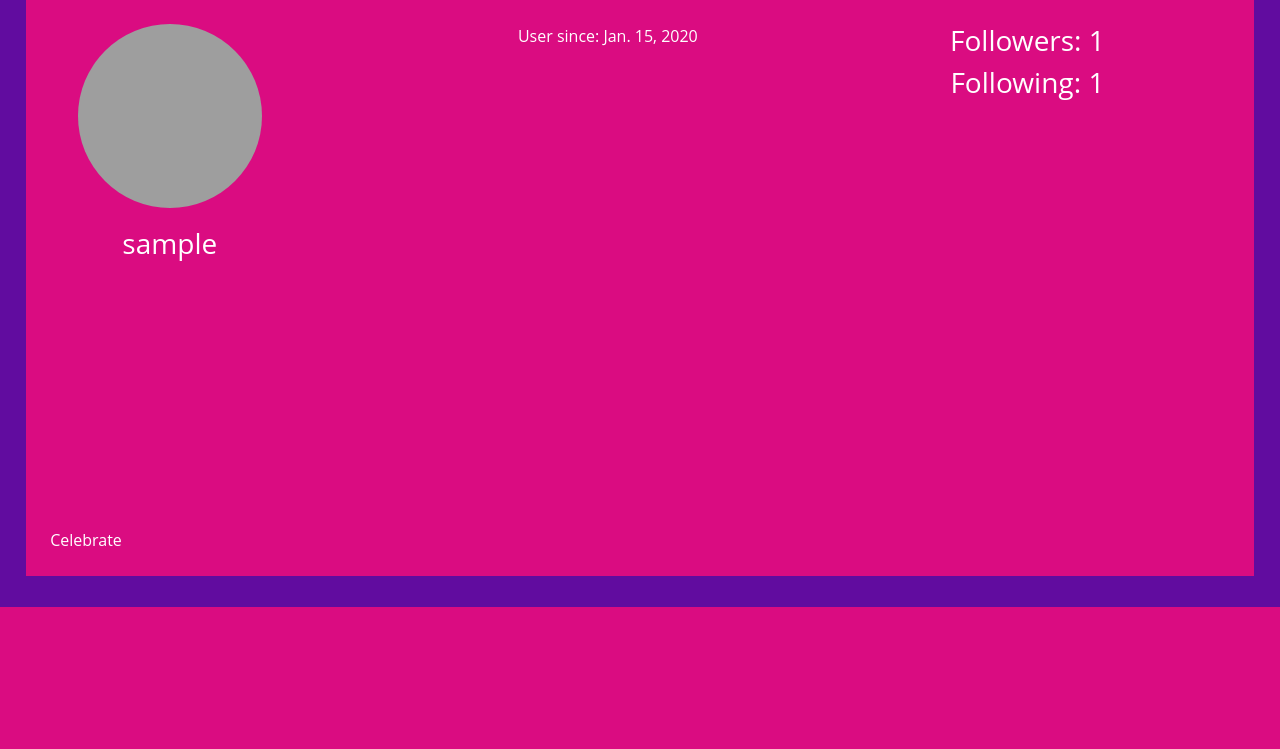
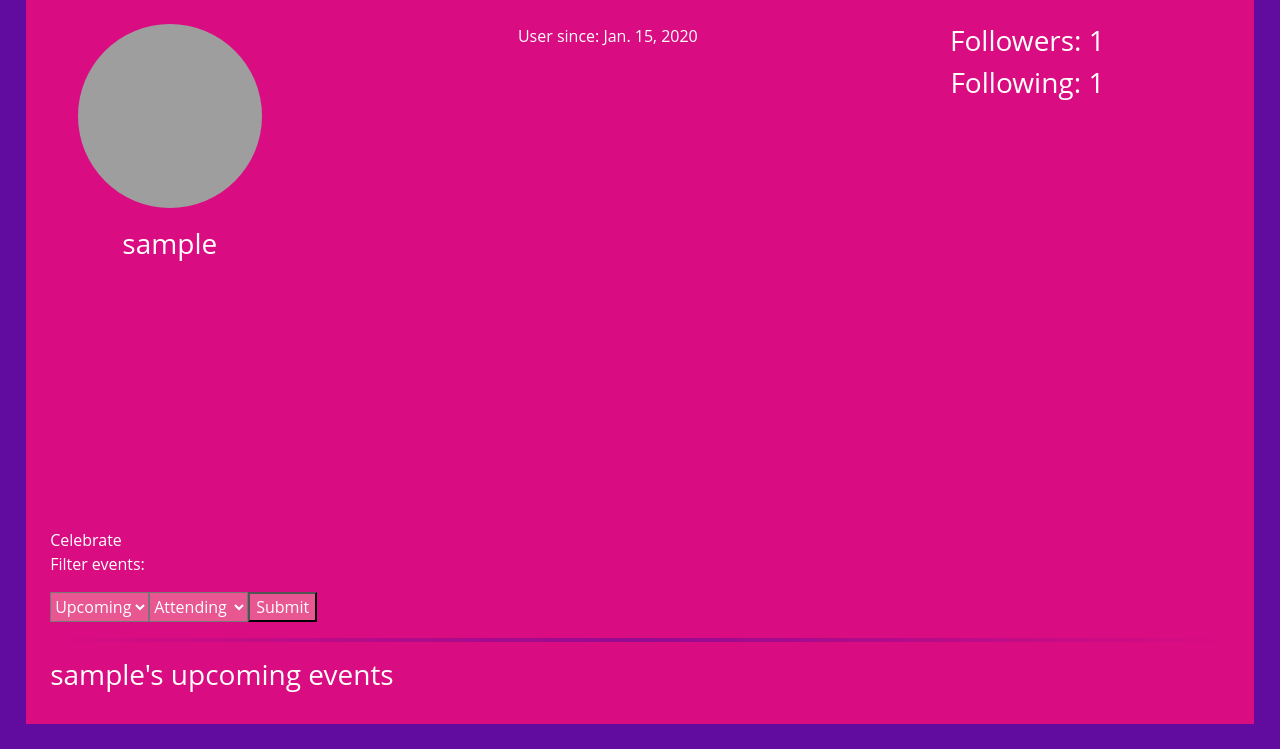
Before and after one commit to JoeOvenden/Runner, a Django app: template templates/runner/profile.html in a window 1280 px wide. Shown: the part 193-942 px from the top of the page. Before the commit the page ends 800 px from the top, so only its background shows below. Run offline with Django 3.2, Linux system fonts and the light colour scheme; tables that the repository leaves empty hold one stand-in row (values such as "Sample post"); the template is opened without the code that fills it: values that come from a table or form of the project are taken from there, most other values are stand-ins (such as "Sample title", 1, 10 or a date in 2020); some libraries are stand-ins or nearby versions; grey boxes are pictures that could not be loaded.

Commit message:
Removed date and time field from Event model and replaced with datetime

```diff
--- a/admin.py
+++ b/admin.py
@@ -8,7 +8,7 @@
     list_display = ("user_following", "user_followed")
 
 class EventAdmin(admin.ModelAdmin):
-    list_display = ("id", "title", "organiser", "date", "time", "date_time", "description")
+    list_display = ("id", "title", "organiser", "date_time", "description")
 
 class EventAttendenceAdmin(admin.ModelAdmin):
     list_display = ("event", "user")
--- a/templates/runner/event-cards.html
+++ b/templates/runner/event-cards.html
@@ -5,7 +5,7 @@
                 <h5><a href="{% url 'runner:event' event.id %}"><span id="title">{{ event.title }}</span></a></h5>
                 <p>Distance: <span id="distance">{{ event.formatted_distance }}</span></p>
                 <p>Duration: <span id="distance">{{ event.formatted_duration }}</span></p>
-                <p>Scheduled for: <span id="time">{{ event.time }}</span> <span id="date">{{ event.date }}</span> </p>
+                <p>Scheduled for: <span id="time">{{ event.date_time }}</span> <span id="date">{{ event.date }}</span> </p>
                 <p>Organised by <a id="organiser" href="{% url 'runner:profile' event.organiser %}">{{ event.organiser }}</a></p>
                 <p id="event-latlng-{{ event.id }}" class="hidden">{{ event.start_point_lat }},{{ event.start_point_lng }}</p>
             </div>
--- a/templates/runner/event.html
+++ b/templates/runner/event.html
@@ -16,8 +16,8 @@
             <div class="row">
                 <div class="col-6">
                     <p>Description: {{ event.description }}</p>
-                    <p>Date: {{ event.date }}</p>
-                    <p>Time: {{ event.time }}</p>
+                    <p>Date: {{ event.date_time.date }}</p>
+                    <p>Time: {{ event.date_time.time }}</p>
                     <p>Organiser: <a href="{% url 'runner:profile' event.organiser %}">{{ event.organiser }}</a></p>
                 </div>
                 <div class="col-6">
--- a/templates/runner/profile.html
+++ b/templates/runner/profile.html
@@ -66,8 +66,51 @@
                     </div>
                 {% endif %}
             {% endif %}
-            {% if events_organised or events_attending %}
-                <hr>
+
+
+            <!-- User events -->
+
+            <p>Filter events:</p>
+            <form method="{% url 'runner:profile' profile %}" method="post"}>
+                {% csrf_token %}
+                <div class="flex-row">
+                    <select name="event-filter-when">
+                        <option value="upcoming" selected>Upcoming</option>
+                        <option value="past">Past</option>
+                    </select>
+                    <select name="event-filter-status">
+                        <option value="attending" selected>Attending</option>
+                        <option value="organised">Organised</option>
+                    </select>
+                    <input type="submit">
+                </div>
+            </form>
+            <hr>
+            <div id="upcoming-events">
+                <h3>{% if user == profile %}Your{% else %}{{ profile }}'s{% endif %} upcoming events</h3>
+                {% if upcoming_events %}
+                    {% include 'runner/event-cards.html' with events=upcoming_events %}
+                {% endif %}
+            </div>
+            <div id="past-events" class="hidden">
+                <h3>{% if user == profile %}Your{% else %}{{ profile }}'s{% endif %} past events</h3>
+                {% if past_events %}
+                    {% include 'runner/event-cards.html' with events=past_events %}
+                {% endif %}
+            </div>
+            <div id="upcoming-organised-events" class="hidden">
+                <h3>Upcoming events organised by {% if user == profile %}you{% else %}{{ profile }}{% endif %}</h3>
+                {% if upcoming_organised_events %}
+                    {% include 'runner/event-cards.html' with events=upcoming_organised_events %}
+                {% endif %}
+            </div>
+            <div id="past-organised-events" class="hidden">
+                <h3>Past events organised by {% if user == profile %}you{% else %}{{ profile }}{% endif %}</h3>
+                {% if past_organised_events %}
+                    {% include 'runner/event-cards.html' with events=past_organised_events %}
+                {% endif %}
+            </div>
+                <!-- <hr>
                 <div class="row">
                     {% if events_organised %}
                         <div class="col-6">
@@ -81,8 +124,7 @@
                             {% include 'runner/event-cards.html' with events=events_attending %}
                         </div>
                     {% endif %}
-                </div>
-            {% endif %}
+                </div> -->
         </div>
     </div>
 
```
Also changed, not shown: forms.py (+4 -4 lines), models.py (+4 -5 lines), views.py (+26 -13 lines), migrations/0025_alter_event_date_alter_event_time.py (added), migrations/0026_remove_event_date_remove_event_time_and_more.py (added).
